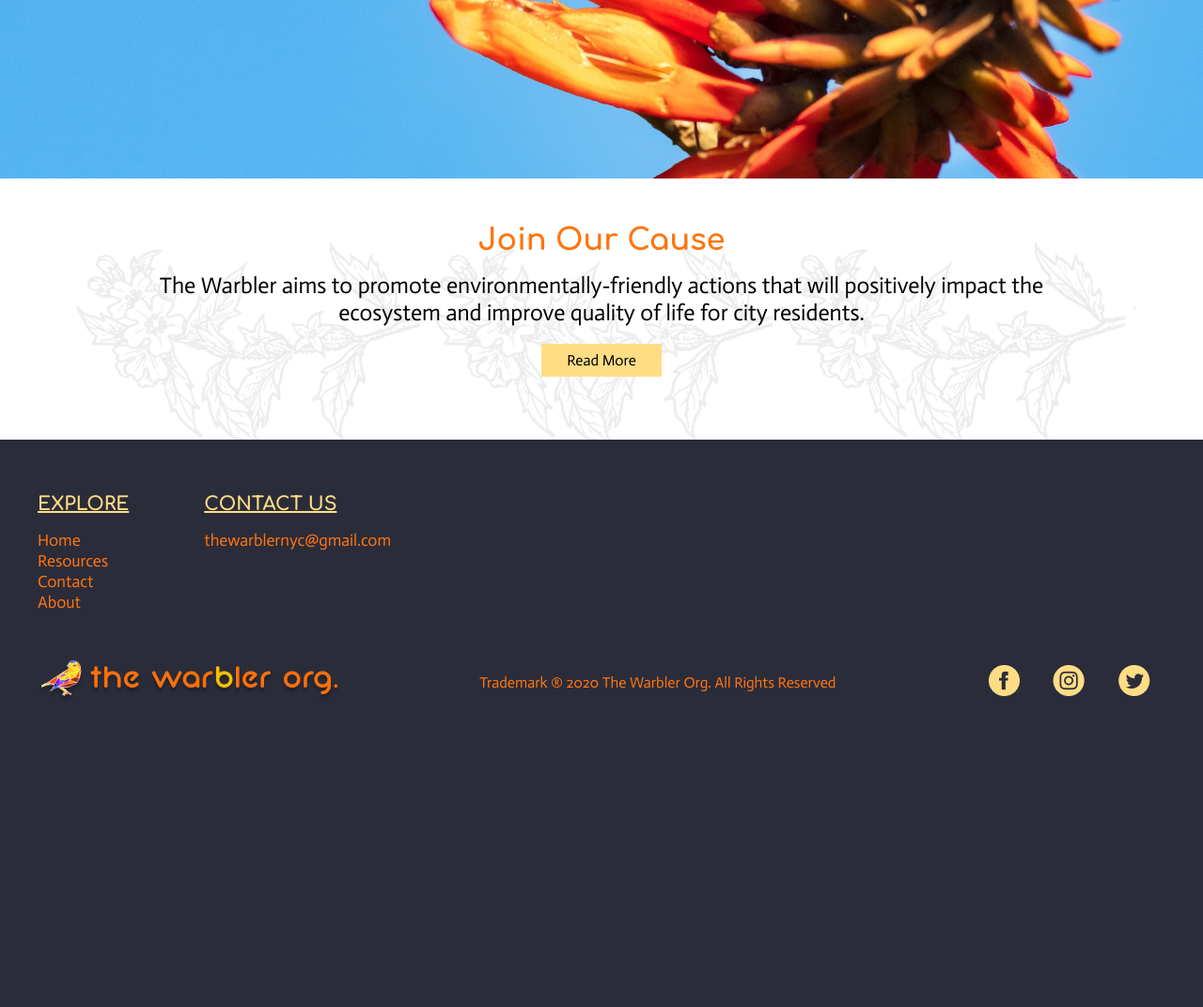
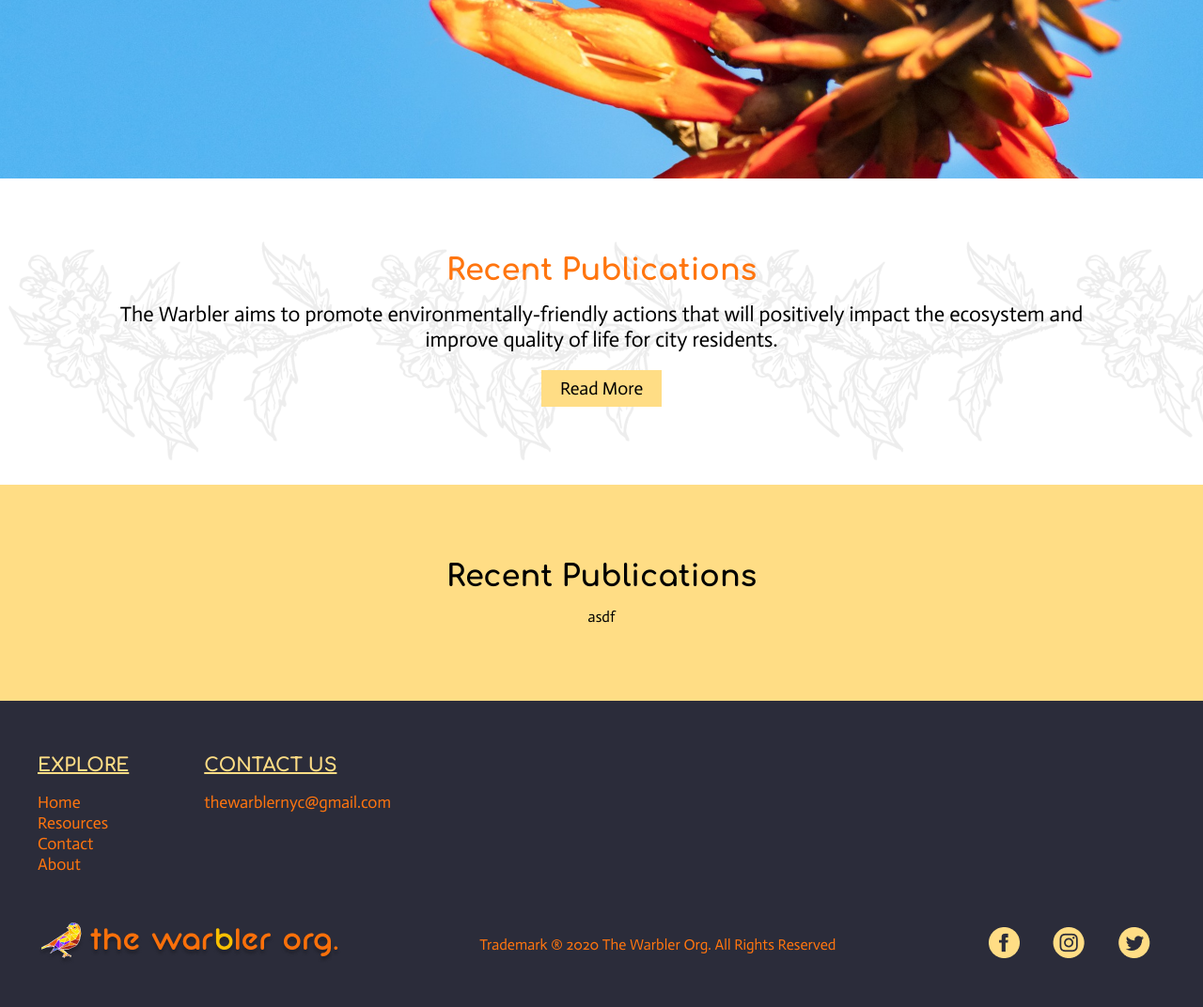
Before and after one commit to thewarblernyc/TheWarblerNYCWebsite, a Flask app: page / in a window 1280 px wide. Shown: the part 687-1759 px from the top of the page at 94% size. Before the commit the page ends 1428 px from the top, so only its background shows below. Run offline with Flask 2, Linux system fonts and the light colour scheme.

```diff
--- a/static/css/index.css
+++ b/static/css/index.css
@@ -12,6 +12,18 @@
     margin: auto;
 }
 
+@media (min-width: 700px) {
+    .page-section {
+        padding: 5rem;
+    }
+}
+
+.textBody {
+    display: grid;
+    grid-template-columns: 1fr;
+    grid-row-gap: 1rem;
+}
+
 .btn {
     margin: .2rem;
 }
@@ -23,10 +35,22 @@
 }
 
 a {
-    text-decoration: none;
+    text-decoration: none !important;
     color: inherit;
+    border: none;
+    outline: none;
 }
 
+a:hover {
+    text-decoration: none !important;
+    color: inherit;
+    border: inherit !important;
+    outline: none !important;
+}
+
+a:active {
+    outline: none;
+}
 
 
 .index .background {
@@ -54,10 +78,31 @@ a {
 
 .joinOurCause .textBody {
     color: black;
-    font-size: 1.5rem;
-    background-size: cover;
+    font-size: 1.4rem;
 }
 
 .joinOurCause .btn-content {
     background-color: #FFDD85 ;
+    font-size: 1.2rem;
 }
+
+.joinOurCause .btn-content:hover {
+    background-color: inherit ;
+    outline: 0.2rem solid #FFDD85;
+    transition: 0.1s ease-in;
+    color: #FF750F;
+}
+
+.recentPublications {
+    background-color: #FFDD85;
+    text-align: center;
+    /* max-width: 65rem; */
+}
+
+.recentPublications .title {
+    font-size: 2rem;
+    font-family: 'Comfortaa';
+    font-weight: bold;
+    color: #2B2C3 ;
+    margin-bottom: 1rem;
+}
--- a/templates/index.html
+++ b/templates/index.html
@@ -6,21 +6,34 @@
         <div class="textBody">It works!</div>
     </section>
 
-    <section class="page-section joinOurCause">
+
+    <section class="joinOurCause">
+        <div class="page-section">
             <div class="title">
-            Join Our Cause
+                Recent Publications
             </div>
             <div class="textBody">
                 The Warbler aims to promote environmentally-friendly actions that will positively impact the ecosystem and
                 improve quality of life for city residents.
-        </div>
                 <a href="#" class="btn" >
                     <div class="btn-content" >
                         Read More
                     </div>
                 </a>
-
+            </div>
+        </div>
     </section>
 
+
+    <section class="recentPublications">
+        <div class="page-section">
+            <div class="title">
+                Recent Publications
+            </div>
+            <div class="textBody">
+                asdf
+            </div>
+        </div>
+    </section>
 </div>
 {% endblock %}
```
Also changed, not shown: media/Home Page Cover.jpg (added). Lines whose indentation alone changed are shown as unchanged.
